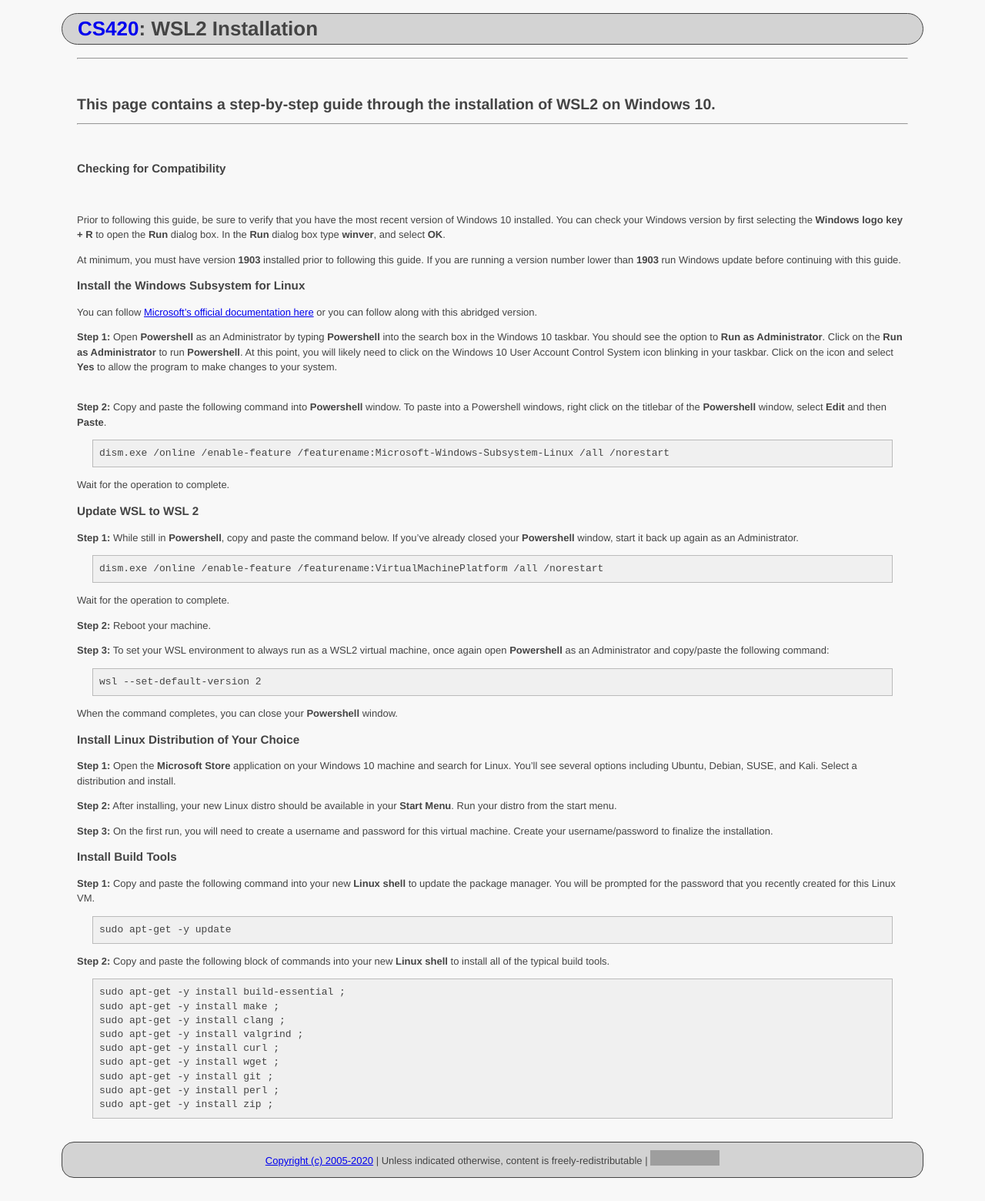
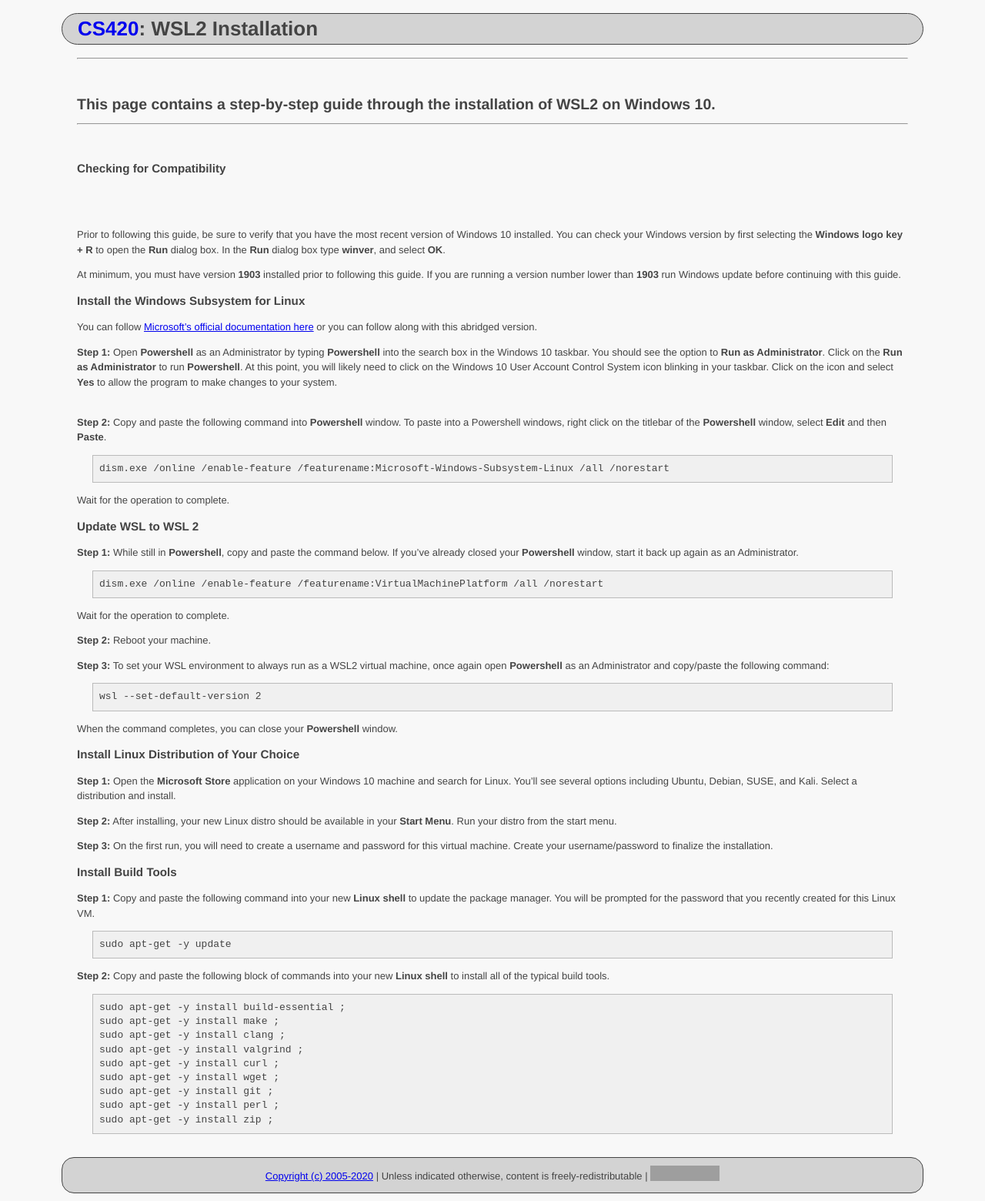
Before and after one commit to ycpcs/cs420-fall2020, a Jekyll site: the page built from resources/wsl2_installation.md, in a window 1280 px wide. Shown: the whole page at 77% size. Built offline with Jekyll 4.4.1, drawn with Linux system fonts in a browser that asks for light colours; grey boxes are pictures that could not be loaded.

Commit message:
updated guide

```diff
--- a/resources/wsl2_installation.md
+++ b/resources/wsl2_installation.md
@@ -12,7 +12,7 @@ title: WSL2 Installation
 
 ### Checking for Compatibility
 
-<br><!-- =============================================================== -->
+<br><br><!-- =============================================================== -->
 
 Prior to following this guide, be sure to verify that you have the most recent version
 of Windows 10 installed.  You can check your Windows version by first selecting the
```
